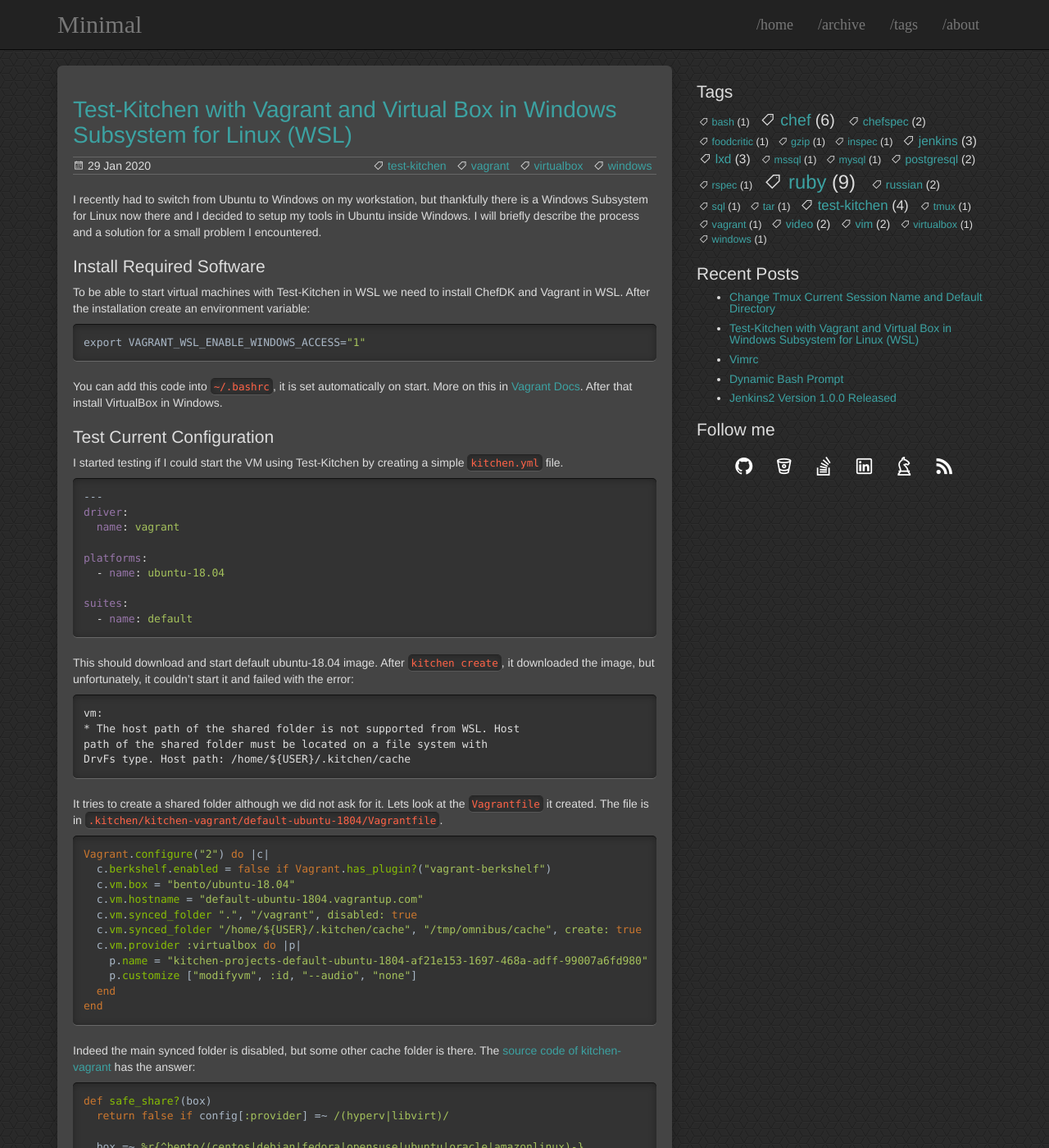
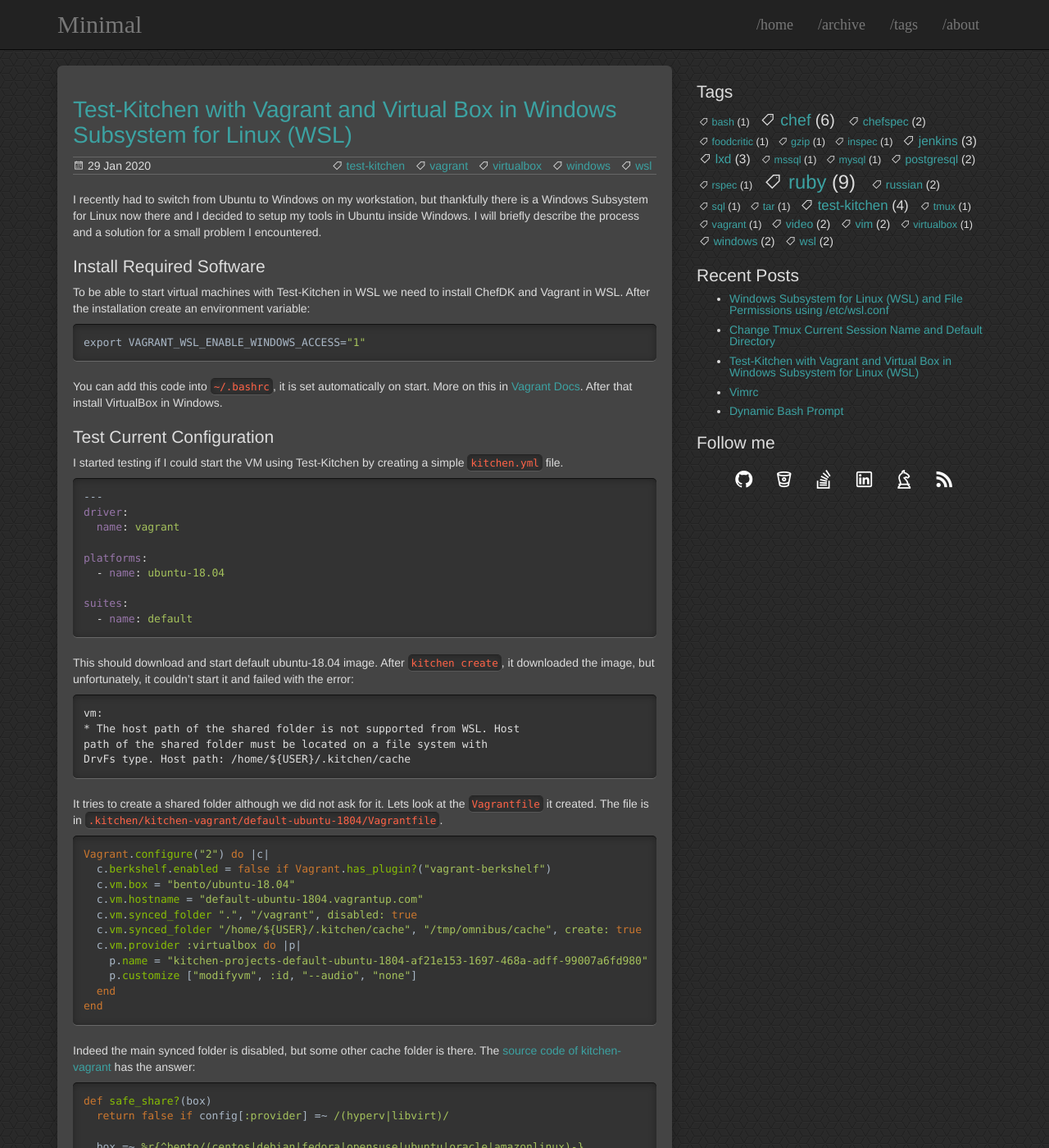
Before and after one commit to DracoAter/dracoater.github.io, a Jekyll site: the page built from _posts/2020-01-29-vagrant-in-WSL.md, in a window 1280 px wide and 1400 px high. Shown: the whole window at 82% size. Built offline with Jekyll 4.4.1, drawn with Linux system fonts in a browser that asks for light colours; comment, search, counter and statistics services are not loaded; some of the changed lines change nothing that is shown; some of the changed text lies outside the part shown.

Commit message:
Add new post about wsl.conf.

````diff
--- a/_posts/2020-01-29-vagrant-in-WSL.md
+++ b/_posts/2020-01-29-vagrant-in-WSL.md
@@ -6,6 +6,7 @@
 - test-kitchen
 - vagrant
 - virtualbox
+- wsl
 - windows
 ---
 
@@ -90,5 +91,5 @@
 ```yaml
 driver:
   name: vagrant
-  cached_folder: false # added line
+  cache_directory: false # added line
 ```
--- /dev/null
+++ b/_posts/2020-02-11-wsl-and-file-permissions-using-etc-wsl-conf.md
@@ -0,0 +1,51 @@
+---
+layout: post
+title: Windows Subsystem for Linux (WSL) and File Permissions using /etc/wsl.conf
+author: Juri Timošin
+tags:
+- wsl
+- windows
+---
+
+[1]: https://docs.microsoft.com/en-us/windows/wsl/release-notes#build-17063
+[2]: https://docs.microsoft.com/en-us/windows/wsl/wsl-config#set-wsl-launch-settings
+
+I encountered a problem with the Ubuntu inside Windows Subsystem for Linux. The problem is that
+windows `C:` drive is mounted with root user.
+
+<!--more-->
+
+```bash
+user@hostname:~$ ls -la /mnt/
+total 0
+drwxr-xr-x 1 root root 4096 Feb 11 09:36 .
+drwxr-xr-x 1 root root 4096 Feb 11 09:36 ..
+drwxrwxrwx 1 root root 4096 Feb 10 14:33 c
+```
+
+This causes later problems when you try to clone repository either with `hg` or `git`.
+
+```bash
+user@hostname:~$ hg clone <somerepo> --debug
+[...]
+applying clone bundle from <somerepo>.hg
+abort: Operation not permitted: '<destination>/.hg/.dirstate-ICQalM~'
+```
+
+Also some other problems exist. If closing Ubuntu and killing the `init` process in Windows Task
+Manager does not fix your problem, you can try using `/etc/wsl.conf` file. This is availabe since
+[build 17063][1]. You need to create `/etc/wsl.conf` file inside your linux in WSL, and add the
+default user and group ids for mount.
+
+```
+[automount]
+options = "metadata,uid=1000,gid=1000" # in Ubuntu distro, the default user is created with uid=1000,gid=1000
+```
+
+There are also [other options available][2]. My `/etc/wsl.conf` now looks like that:
+
+```
+[automount]
+enabled = true
+options = metadata,uid=1000,gid=1000,umask=022
+```
````
Also changed, not shown: 1 other file.
